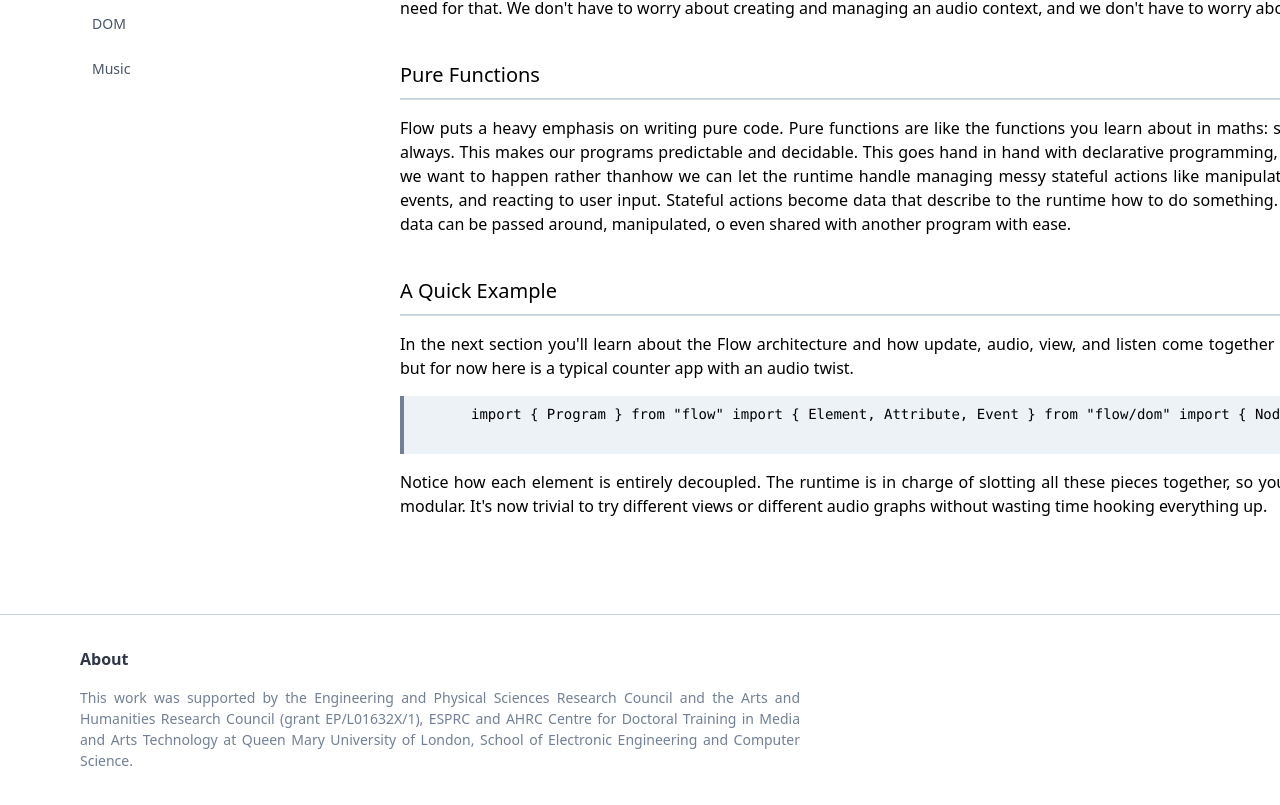
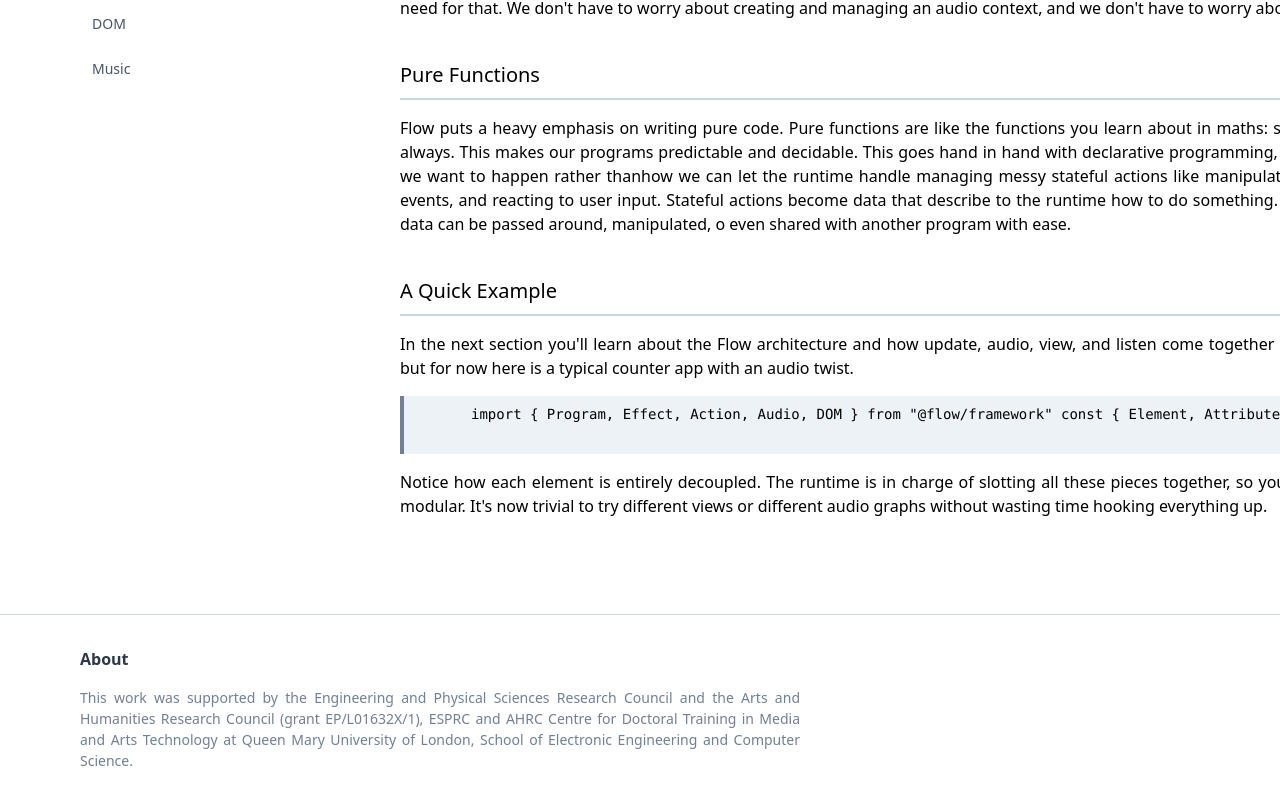
Before and after one commit to flow-lang/flow-lang.github.io, a Nuxt app: page / in a window 1280 px wide. Shown: the part 869-1674 px from the top of the page. Built offline with nearby package versions, Linux system fonts and the light colour scheme; what vue-codemirror would draw is missing.

Commit message:
:sparkles: Update code snippets to reflect changes in the framework.

```diff
--- a/pages/index.vue
+++ b/pages/index.vue
@@ -72,24 +72,23 @@
       audio, view, and listen come together to form a complete application, but for
       now here is a typical counter app with an audio twist.
       <content-code>
-        import { Program } from "flow"
-        import { Element, Attribute, Event } from "flow/dom"
-        import { Node, Property } from "flow/audio"
+        import { Program, Effect, Action, Audio, DOM } from "@flow/framework"
 
-        const App = Program.instrument({
-          init: _ => 1,
-          update,
-          audio,
-          view,
-          listen
-        })
+        const { Element, Attribute, Event } = DOM
+        const { Node, Property } = Audio
 
-        function update ([ action ], model) {
+        const App = Program.instrument(init, update, audio, view, listen)
+
+        function init () {
+          return 1
+        }
+
+        function update ({ action }, model) {
           switch (action) {
             case "Increment":
-              return model + 1
+              return [model + 1, Effect.none()]
             case "Decrement":
-              return model - 1
+              return [model - 1, Effect.none()]
           }
         }
 
@@ -111,8 +110,8 @@
 
         function listen (model) {
           return [
-            Event.click(".inc", _ => [ "Increment" ]),
-            Event.click(".dec", _ => [ "Decrement" ])
+            Event.click(".inc", _ => Action("Increment")),
+            Event.click(".dec", _ => Action("Decrement"))
           ]
         }
 
--- a/pages/the-flow-architecture.vue
+++ b/pages/the-flow-architecture.vue
@@ -38,8 +38,9 @@
     </content-section>
 
     <content-code>
-      import { div, button, text } from "flow/dom/element"
-      import { className } from "flow/dom/attribute"
+      import { DOM } from "@flow/framework"
+      const { div, button, text } = DOM.Element
+      const { className } = DOM.Attribute
 
       const view = model => {
         return div([], [
@@ -78,8 +79,9 @@
     </content-section>
 
     <content-code>
-      import { oscillator, gain, dac } from "flow/audio/node"
-      import { gainAmount } from "flow/audio/property"
+      import { Audio } from '@flow/framework'
+      const { oscillator, gain, dac } = Audio.Node
+      const { gain: gainAmount } = Audio.Property
 
       const audio = model => {
         return oscillator([], [
@@ -109,7 +111,7 @@
     </content-section>
 
     <content-code>
-      const update ([ action ], model) => {
+      const update ({ action }, model) => {
         switch (action) {
           case "Increment":
             return [model + 1]
```
